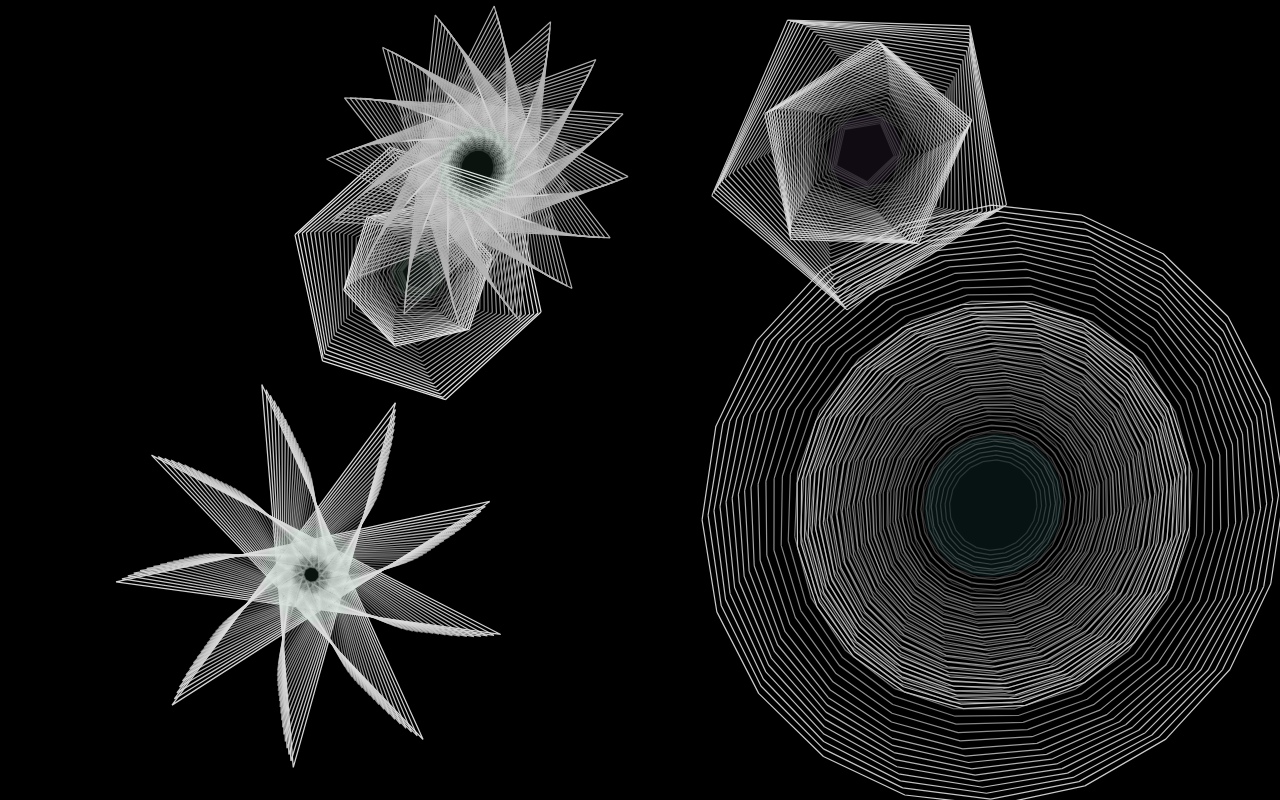
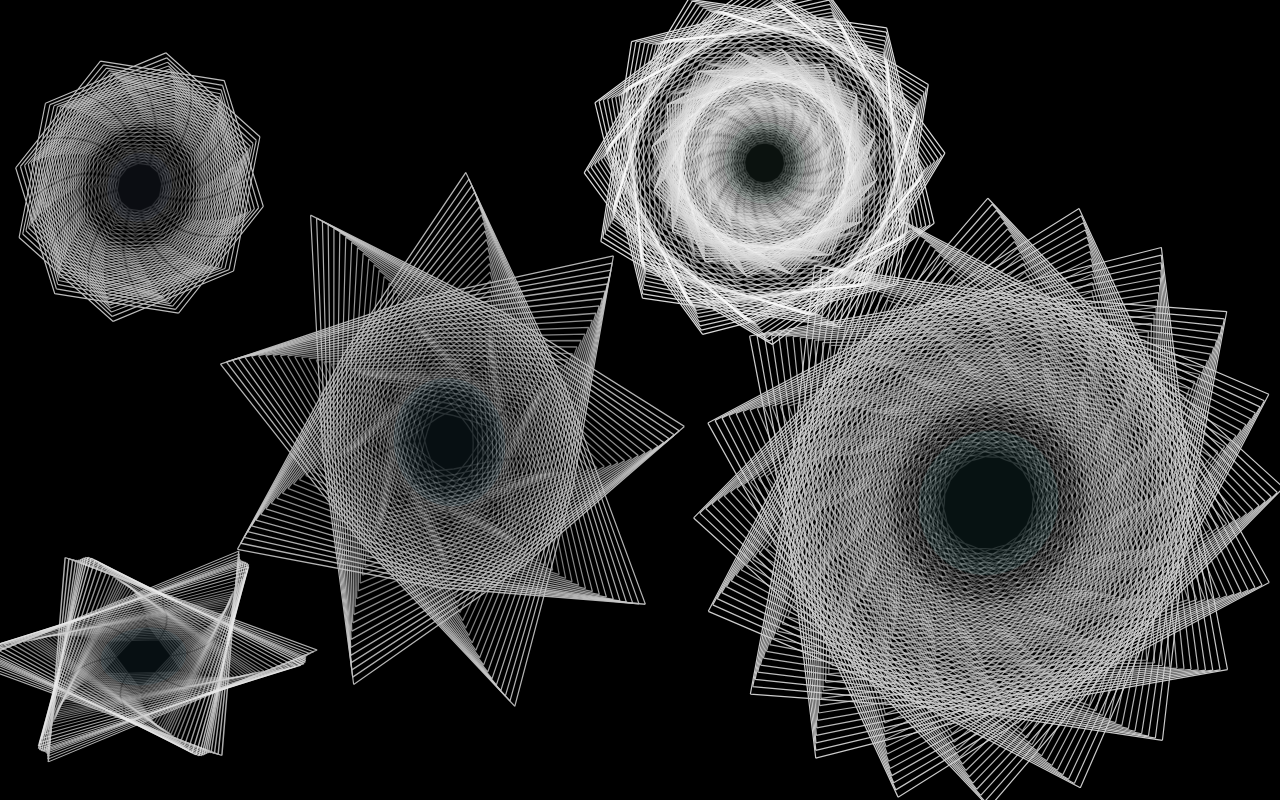
Before and after one commit to TheRefreshCNFT/glitchmas, a plain HTML site: page index.html in a window 1280 px wide. Drawn offline with Linux system fonts and the light colour scheme; animation ran at ten frames a second.

Commit message:
Refactor shape generation and overlap handling
Updated shape overlap logic and visual radius calculation. Adjusted parameters for shape generation and drawing.

```diff
--- a/index.html
+++ b/index.html
@@ -30,7 +30,7 @@
 
   const shapes = [];
   const numShapes = 5;
-  const maxOverlapRatio = 0.25;
+  const maxOverlapRatio = 0.6;
   let globalTime = 0;
 
   const colors = [
@@ -60,31 +60,57 @@
     return a + (b - a) * t;
   }
 
-  function initializeShapes() {
+  function getVisualRadius(shape) {
+  // Worst-case outer layer radius: progress≈0 => radius, plus (noise*20) up to 20, plus breath up to 10
+  const outer = shape.radius + 30;
+
+  // Rebuild the same transform terms used in drawShape()
+  const scale = Math.cos(shape.rotX);
+  const skew = Math.sin(shape.rotY) * 1.3;
+  const visualScale = Math.max(0.2, Math.abs(scale));
+
+  const a = 1 + shape.rotationAxis.x * skew;
+  const b = shape.rotationAxis.y * skew;
+  const c = shape.rotationAxis.x * skew;
+  const d = 1 + shape.rotationAxis.y * skew;
+
+  // This is the actual 2x2 matrix you apply via ctx.transform(...)
+  const m00 = a * visualScale;
+  const m01 = c;
+  const m10 = b;
+  const m11 = d * visualScale;
+
+  // Largest singular value (max stretch factor) of the 2x2 matrix
+  const s1 = m00*m00 + m01*m01 + m10*m10 + m11*m11;
+  const s2 = (m00*m00 + m01*m01 - m10*m10 - m11*m11);
+  const s3 = (m00*m10 + m01*m11);
+  const sigmaMax = Math.sqrt((s1 + Math.sqrt(s2*s2 + 4*s3*s3)) / 2);
+
+  return outer * sigmaMax;
+}
+
+
+
+function initializeShapes() {
     shapes.length = 0;
     const maxRadius = Math.min(canvas.width, canvas.height) / 2.5;
 
     let attempts = 0;
     while (shapes.length < numShapes && attempts < 2000) {
 
-      // UPDATED: Greater variety in size
-      // Range is now roughly 30% to 100% of maxRadius
-      const minRadius = maxRadius * 0.3;
+      const minRadius = maxRadius * 0.4;
       const radius = Math.random() * (maxRadius - minRadius) + minRadius;
 
       // GEOMETRY
       const possibleSymmetries = [5, 6, 7, 8, 9, 12, 16, 20];
       const symmetry = possibleSymmetries[Math.floor(Math.random() * possibleSymmetries.length)];
       const step = Math.floor(Math.random() * (symmetry / 2 - 1)) + 2;
-
       const patternType = Math.floor(Math.random() * 2);
 
-      // UPDATED: Generate Random Position logic to ensure spawn is fully on-screen
-      // We limit the spawn area to (width - 2*radius) so the edges don't clip
+      // Generate Random Base Position
       const safeWidth = canvas.width - (radius * 2);
       const safeHeight = canvas.height - (radius * 2);
 
-      // If screen is too small for safe placement, default to center, otherwise randomize safe area
       const randomX = safeWidth > 0 ? Math.random() * safeWidth + radius : canvas.width / 2;
       const randomY = safeHeight > 0 ? Math.random() * safeHeight + radius : canvas.height / 2;
 
@@ -119,15 +145,38 @@
         rotationAxis: normalizeVector({ x: Math.random() - 0.5, y: Math.random() - 0.5 })
       };
 
-      // --- RESTORED OVERLAP CHECK ---
+      // --- PRE-CALCULATE POSITION ---
+      // We calculate the drift immediately so we check overlap on the VISUAL position
+      const t = 0 + newShape.timeOffset;
+      const walkRange = canvas.width * 0.25 * newShape.walkRangeMult;
+      const walkSpeed = t * 0.4 * newShape.walkSpeedMult;
+
+      let calcX = newShape.baseX + (Math.sin(walkSpeed) * walkRange + Math.cos(walkSpeed * 0.3) * (walkRange * 0.3));
+      let calcY = newShape.baseY + (Math.cos(walkSpeed * 0.7) * (walkRange * 0.15));
+
+      // Apply Boundary Clamping
+      if (calcX - newShape.radius < 0) calcX = newShape.radius;
+      if (calcX + newShape.radius > canvas.width) calcX = canvas.width - newShape.radius;
+      if (calcY - newShape.radius < 0) calcY = newShape.radius;
+      if (calcY + newShape.radius > canvas.height) calcY = canvas.height - newShape.radius;
+
+      newShape.x = calcX;
+      newShape.y = calcY;
+
+      // --- VISUAL OVERLAP CHECK ---
       let valid = true;
       for (let shape of shapes) {
-        const dx = shape.baseX - newShape.baseX;
-        const dy = shape.baseY - newShape.baseY;
+        // Check distance between ACTUAL positions (x,y), not invisible anchors (baseX, baseY)
+        const dx = shape.x - newShape.x;
+        const dy = shape.y - newShape.y;
         const dist = Math.hypot(dx, dy);
-        const minDist = shape.radius + newShape.radius;
-        // Check if they overlap too much
-        const maxOverlap = Math.min(shape.radius, newShape.radius) * maxOverlapRatio;
+
+const r1 = getVisualRadius(shape);
+const r2 = getVisualRadius(newShape);
+
+const minDist = r1 + r2;
+const maxOverlap = Math.min(r1, r2) * maxOverlapRatio;
+
 
         if (dist < (minDist - maxOverlap)) {
           valid = false;
@@ -139,10 +188,6 @@
         shapes.push(newShape);
       }
       attempts++;
-    }
-
-    if (attempts >= 2000) {
-        console.warn("Could not place all shapes without overlapping");
     }
   }
 
@@ -202,6 +247,66 @@
       // --- 3. INTERNAL ANIMATION ---
       shape.phase += 0.002;
     }
+
+      // --- ENFORCE MAX OVERLAP (maxOverlapRatio) ON VISUAL POSITIONS ---
+  for (let i = 0; i < shapes.length; i++) {
+    for (let j = i + 1; j < shapes.length; j++) {
+      const s1 = shapes[i];
+      const s2 = shapes[j];
+
+      const r1 = getVisualRadius(s1);
+      const r2 = getVisualRadius(s2);
+
+      const allowedOverlap = Math.min(r1, r2) * maxOverlapRatio;
+      const minDist = (r1 + r2) - allowedOverlap;
+
+      let dx = s2.x - s1.x;
+      let dy = s2.y - s1.y;
+      let dist = Math.hypot(dx, dy);
+
+      if (dist === 0) {
+        dx = (Math.random() - 0.5) * 0.001;
+        dy = (Math.random() - 0.5) * 0.001;
+        dist = Math.hypot(dx, dy);
+      }
+
+      if (dist < minDist) {
+        const push = (minDist - dist) * 0.5;
+        const nx = dx / dist;
+        const ny = dy / dist;
+
+        // Push apart (and persist by shifting baseX/baseY too)
+        s1.x -= nx * push;  s1.y -= ny * push;
+        s2.x += nx * push;  s2.y += ny * push;
+
+        s1.baseX -= nx * push;  s1.baseY -= ny * push;
+        s2.baseX += nx * push;  s2.baseY += ny * push;
+
+        // Clamp base positions using the same radius logic you already use
+        if (s1.baseX - s1.radius < 0) s1.baseX = s1.radius;
+        if (s1.baseX + s1.radius > canvas.width) s1.baseX = canvas.width - s1.radius;
+        if (s1.baseY - s1.radius < 0) s1.baseY = s1.radius;
+        if (s1.baseY + s1.radius > canvas.height) s1.baseY = canvas.height - s1.radius;
+
+        if (s2.baseX - s2.radius < 0) s2.baseX = s2.radius;
+        if (s2.baseX + s2.radius > canvas.width) s2.baseX = canvas.width - s2.radius;
+        if (s2.baseY - s2.radius < 0) s2.baseY = s2.radius;
+        if (s2.baseY + s2.radius > canvas.height) s2.baseY = canvas.height - s2.radius;
+
+        // Clamp the current draw positions too
+        if (s1.x - s1.radius < 0) s1.x = s1.radius;
+        if (s1.x + s1.radius > canvas.width) s1.x = canvas.width - s1.radius;
+        if (s1.y - s1.radius < 0) s1.y = s1.radius;
+        if (s1.y + s1.radius > canvas.height) s1.y = canvas.height - s1.radius;
+
+        if (s2.x - s2.radius < 0) s2.x = s2.radius;
+        if (s2.x + s2.radius > canvas.width) s2.x = canvas.width - s2.radius;
+        if (s2.y - s2.radius < 0) s2.y = s2.radius;
+        if (s2.y + s2.radius > canvas.height) s2.y = canvas.height - s2.radius;
+      }
+    }
+  }
+
   }
 
   function drawShape(shape) {
@@ -212,7 +317,7 @@
 
     // --- 3D TRANSFORM ---
     const scale = Math.cos(rotX);
-    const skew = Math.sin(rotY) * 1.2;
+    const skew = Math.sin(rotY) * 1.3;
     const visualScale = Math.max(0.2, Math.abs(scale));
 
     const a = 1 + rotationAxis.x * skew;
@@ -279,7 +384,7 @@
 
         // --- CONNECTING THE DOTS ---
 
-        if (patternType === 1) {
+        if (patternType === 0) {
             for (let j = 0; j < points.length; j++) {
                 const p1 = points[j];
                 const p2 = points[(j + 2) % points.length];
@@ -300,7 +405,7 @@
 
     // Core Glow
     ctx.fillStyle = color;
-    ctx.globalAlpha = 0.075;
+    ctx.globalAlpha = 0.07;
     ctx.beginPath();
     ctx.arc(0, 0, radius * 0.25, 0, Math.PI * 2);
     ctx.fill();
@@ -409,7 +514,7 @@
     offscreenCtx.drawImage(canvas, offsetX, offsetY, scaledWidth, scaledHeight);
 
     const link = document.createElement('a');
-    link.download = `Gitchmas_${multiplier}k_${transparent ? 'TP' : 'BLK'}.png`;
+    link.download = `MerryGlitchmas_${multiplier}k.png`;
     link.href = offscreenCanvas.toDataURL('image/png');
     link.click();
 }
```
